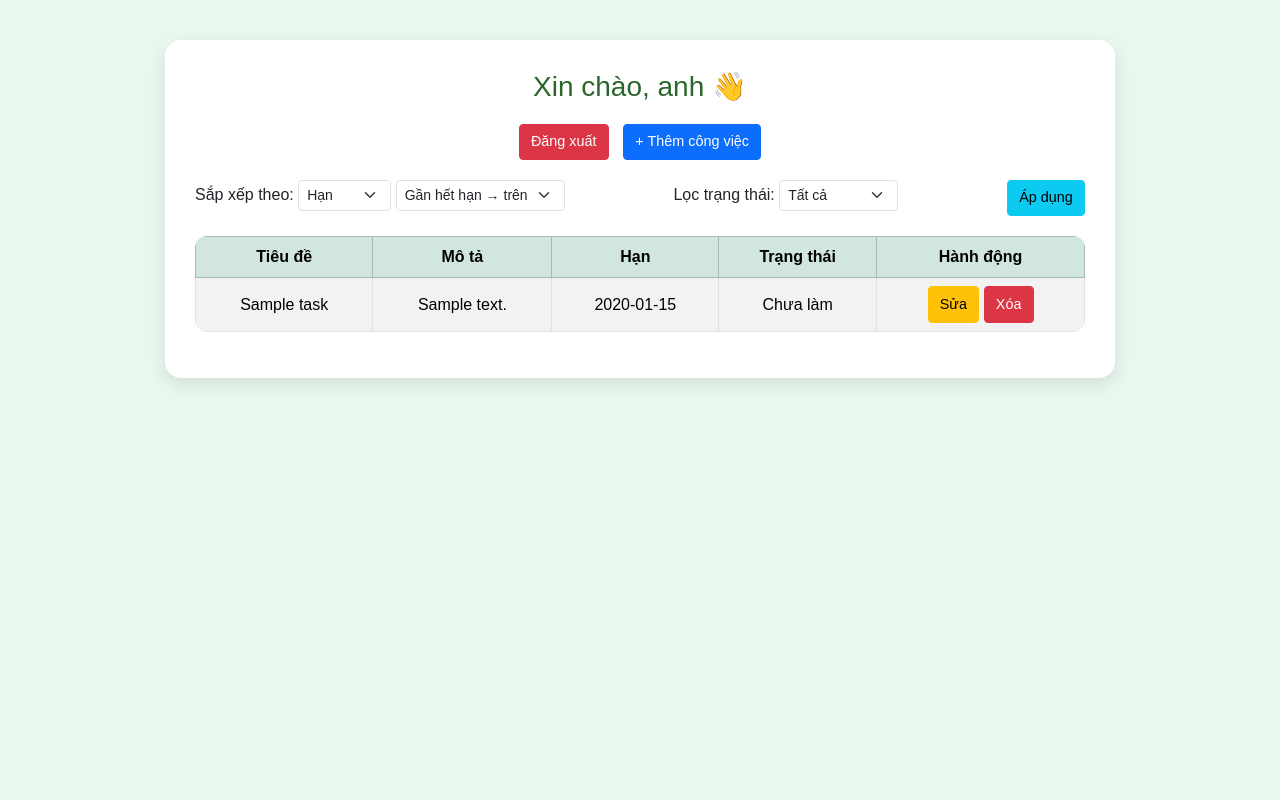
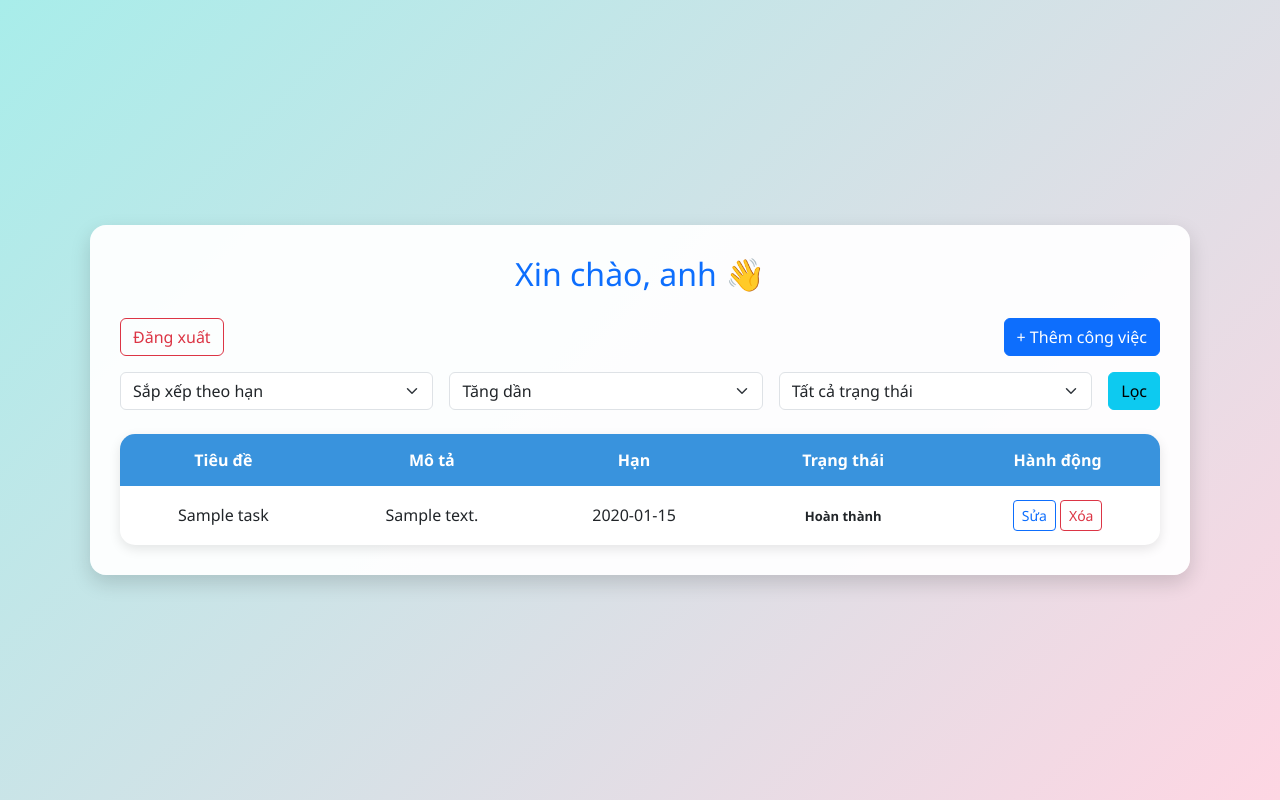
Before and after one commit to nganhs0312/2205HTTA006, a PHP site: page /dashboard.php in a window 1280 px wide. Run offline with PHP 8.4, Linux system fonts and the light colour scheme; a user stored in the database is signed in; tables that the repository leaves empty hold one stand-in row (values such as "Sample post").

Commit message:
Update dashboard.php

```diff
--- a/htna/dashboard.php
+++ b/htna/dashboard.php
@@ -9,6 +9,7 @@
 
 $user_id = $_SESSION['user_id'];
 
+// Xóa công việc
 if (isset($_GET['delete'])) {
     $id = $_GET['delete'];
     $stmt = $conn->prepare("DELETE FROM tasks WHERE id = ? AND user_id = ?");
@@ -17,6 +18,7 @@
     exit();
 }
 
+// Xử lý lọc và sắp xếp
 $order_by = "due_date";
 $order_dir = "ASC";
 $status_filter = "";
@@ -47,6 +49,7 @@
 $stmt->execute($params);
 $tasks = $stmt->fetchAll(PDO::FETCH_ASSOC);
 ?>
+
 <!DOCTYPE html>
 <html lang="vi">
 <head>
@@ -55,97 +58,87 @@
 <link rel="stylesheet" href="https://cdn.jsdelivr.net/npm/bootstrap@5.3.3/dist/css/bootstrap.min.css">
 <style>
     body {
-        background: #e9f7ef;
-        font-family: Arial, sans-serif;
-        padding-top: 40px;
-        padding-bottom: 40px;
+        background: linear-gradient(135deg, #a8edea, #fed6e3);
+        min-height: 100vh;
         display: flex;
+        align-items: center;
         justify-content: center;
+        padding: 25px;
+        font-family: 'Segoe UI', sans-serif;
     }
     .dashboard-container {
         width: 100%;
-        max-width: 950px;
-        background: #fff;
+        max-width: 1100px;
+        background: rgba(255, 255, 255, 0.95);
         padding: 30px;
         border-radius: 16px;
-        box-shadow: 0 6px 18px rgba(0,0,0,0.1);
+        box-shadow: 0 8px 20px rgba(0,0,0,0.15);
     }
     table {
-        border-radius: 12px;
+        border-spacing: 0;
+        width: 100%;
+        border-radius: 15px;
         overflow: hidden;
+        background-color: #fff;
+        box-shadow: 0 4px 12px rgba(0,0,0,0.1);
+    }
+    th {
+        background: #3993DD;
+        color: #fff;
+        font-size: 16px;
     }
     th, td {
-        vertical-align: middle !important;
+        padding: 14px;
         text-align: center;
     }
-    .btn-sm {
-        padding: 0.4rem 0.7rem;
-        font-size: 0.9rem;
+    tr:nth-child(even) {
+        background-color: #e9f7fe;
     }
-    h3 {
-        text-align: center;
-        margin-bottom: 20px;
-        color: #2c662d;
+    tr:hover {
+        background-color: #d4eefc;
+        transition: 0.2s;
     }
-    .top-buttons {
-        text-align: center;
-        margin-bottom: 20px;
+    .badge-status {
+        padding: 6px 12px;
+        border-radius: 20px;
+        font-size: 13px;
+        font-weight: 600;
     }
-    .top-buttons a {
-        margin: 0 5px;
-    }
-    .filter-sort {
-        margin-bottom: 20px;
-        display: flex;
-        justify-content: space-between;
-        flex-wrap: wrap;
-        gap: 10px;
-    }
+    .pending { background: #fff3cd; color: #856404; }
+    .in_progress { background: #d1ecf1; color: #0c5460; }
+    .completed { background: #d4edda; color: #155724; }
 </style>
 </head>
 <body>
 
 <div class="dashboard-container">
-    <h3>Xin chào, <?= $_SESSION['username'] ?> 👋</h3>
+    <h2 class="text-center mb-4 text-primary">Xin chào, <?= $_SESSION['username'] ?> 👋</h2>
 
-    <div class="top-buttons">
-        <a href="logout.php" class="btn btn-danger btn-sm">Đăng xuất</a>
-        <a href="add_task.php" class="btn btn-primary btn-sm">+ Thêm công việc</a>
+    <div class="d-flex justify-content-between mb-3">
+        <a href="logout.php" class="btn btn-outline-danger">Đăng xuất</a>
+        <a href="add_task.php" class="btn btn-primary">+ Thêm công việc</a>
     </div>
 
-    <form method="GET" class="filter-sort">
-        <div>
-            <label>Sắp xếp theo:</label>
-            <select name="sort" class="form-select form-select-sm d-inline-block" style="width:auto;">
-                <option value="due_date" <?= $order_by=='due_date'?'selected':'' ?>>Hạn</option>
-                <option value="title" <?= $order_by=='title'?'selected':'' ?>>Tiêu đề</option>
+    <form method="GET" class="d-flex mb-4 gap-3">
+        <select name="sort" class="form-select">
+            <option value="due_date" <?= $order_by == 'due_date' ? 'selected' : '' ?>>Sắp xếp theo hạn</option>
+            <option value="title" <?= $order_by == 'title' ? 'selected' : '' ?>>Sắp xếp theo tiêu đề</option>
         </select>
-            <select name="dir" class="form-select form-select-sm d-inline-block" style="width:auto;">
-                <?php if ($order_by == 'title'): ?>
-                    <option value="ASC" <?= $order_dir=='ASC'?'selected':'' ?>>A → Z</option>
-                    <option value="DESC" <?= $order_dir=='DESC'?'selected':'' ?>>Z → A</option>
-                <?php else: ?>
-                    <option value="ASC" <?= $order_dir=='ASC'?'selected':'' ?>>Gần hết hạn → trên</option>
-                    <option value="DESC" <?= $order_dir=='DESC'?'selected':'' ?>>Còn hạn dài → trên</option>
-                <?php endif; ?>
+        <select name="dir" class="form-select">
+            <option value="ASC" <?= $order_dir == 'ASC' ? 'selected' : '' ?>>Tăng dần</option>
+            <option value="DESC" <?= $order_dir == 'DESC' ? 'selected' : '' ?>>Giảm dần</option>
         </select>
-        </div>
-        <div>
-            <label>Lọc trạng thái:</label>
-            <select name="status" class="form-select form-select-sm d-inline-block" style="width:auto;">
-                <option value="" <?= !$status_filter?'selected':'' ?>>Tất cả</option>
-                <option value="pending" <?= $status_filter=='pending'?'selected':'' ?>>Đang chờ</option>
-                <option value="in_progress" <?= $status_filter=='in_progress'?'selected':'' ?>>Đang làm</option>
-                <option value="completed" <?= $status_filter=='completed'?'selected':'' ?>>Hoàn thành</option>
+        <select name="status" class="form-select">
+            <option value="" <?= $status_filter == '' ? 'selected' : '' ?>>Tất cả trạng thái</option>
+            <option value="pending" <?= $status_filter == 'pending' ? 'selected' : '' ?>>Đang chờ</option>
+            <option value="in_progress" <?= $status_filter == 'in_progress' ? 'selected' : '' ?>>Đang làm</option>
+            <option value="completed" <?= $status_filter == 'completed' ? 'selected' : '' ?>>Hoàn thành</option>
         </select>
-        </div>
-        <div>
-            <button type="submit" class="btn btn-info btn-sm">Áp dụng</button>
-        </div>
+        <button class="btn btn-info">Lọc</button>
     </form>
 
-    <table class="table table-bordered table-striped">
-        <thead class="table-success">
+    <table>
+        <thead>
             <tr>
                 <th>Tiêu đề</th>
                 <th>Mô tả</th>
@@ -155,18 +148,24 @@
             </tr>
         </thead>
         <tbody>
+            <?php if (count($tasks) == 0): ?>
+                <tr>
+                    <td colspan="5" class="text-center text-muted">Chưa có công việc nào.</td>
+                </tr>
+            <?php else: ?>
                 <?php foreach ($tasks as $task): ?>
                     <tr>
                         <td><?= htmlspecialchars($task['title']) ?></td>
                         <td><?= htmlspecialchars($task['description']) ?></td>
                         <td><?= $task['due_date'] ?></td>
-                <td><?= $task['status'] ?></td>
+                        <td><span class="badge-status <?= $task['status'] ?>"><?= $task['status'] == 'pending' ? 'Đang chờ' : ($task['status'] == 'in_progress' ? 'Đang làm' : 'Hoàn thành') ?></span></td>
                         <td>
-                    <a href="edit_task.php?id=<?= $task['id'] ?>" class="btn btn-warning btn-sm">Sửa</a>
-                    <a href="?delete=<?= $task['id'] ?>" class="btn btn-danger btn-sm" onclick="return confirm('Xóa công việc này?')">Xóa</a>
+                            <a href="edit_task.php?id=<?= $task['id'] ?>" class="btn btn-sm btn-outline-primary">Sửa</a>
+                            <a href="?delete=<?= $task['id'] ?>" class="btn btn-sm btn-outline-danger" onclick="return confirm('Xóa công việc này?')">Xóa</a>
                         </td>
                     </tr>
                 <?php endforeach; ?>
+            <?php endif; ?>
         </tbody>
     </table>
 </div>
```
Lines whose indentation alone changed are shown as unchanged.
